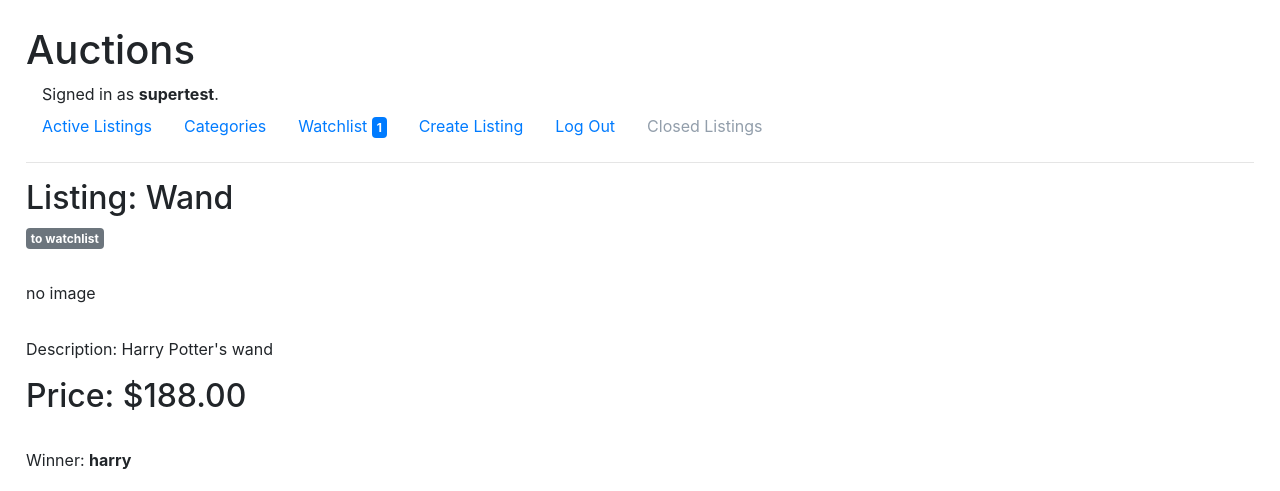
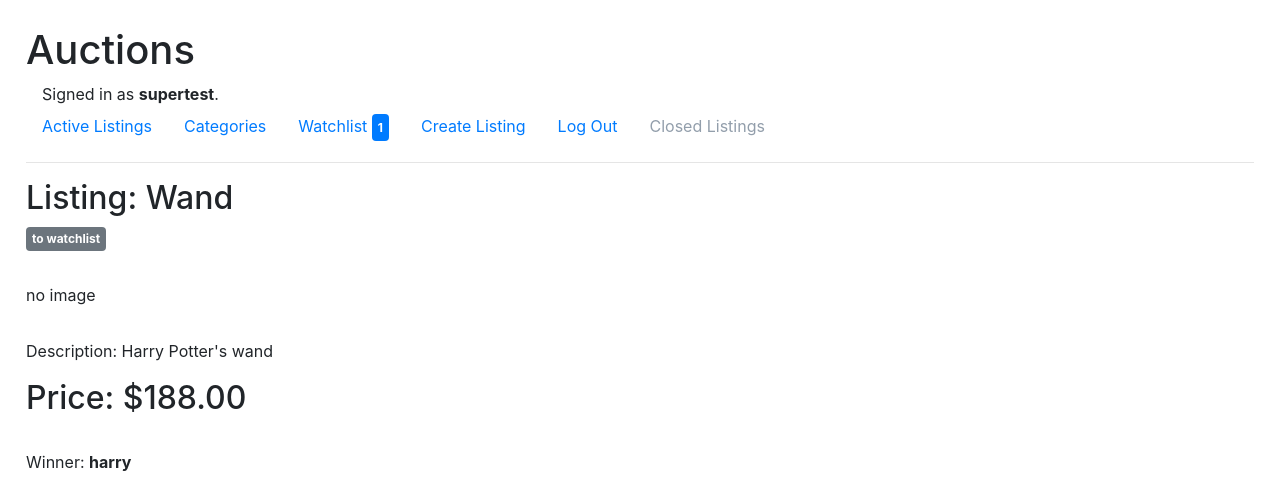
Before and after one commit to igorvoltaic/web50, a Django app: page /listing/2 in a window 1280 px wide. Shown: the top 491 px of the page. Run offline with Django 3.2, Linux system fonts and the light colour scheme; a user stored in the database is signed in; data comes from the database, SQL or seed files in the repository; both versions use the stored data as it was after the commit; some libraries are stand-ins or nearby versions.

Commit message:
replaced add-watchlist link with button

```diff
--- a/auctions/static/auctions/styles.css
+++ b/auctions/static/auctions/styles.css
@@ -50,14 +50,15 @@ body {
 
 .watchlist, span#watchlist-num {
     padding: 5px;
-    padding: .25em .4em;
     font-size: 75%;
     font-weight: 700;
     line-height: 1;
     text-align: center;
     vertical-align: baseline;
     border-radius: .25rem;
-    text-decoration: none !important;
+    cursor: pointer;
+    user-select: none;
+    border: 1px solid transparent;
 }
 
 
--- a/auctions/static/auctions/watchlist_handler.js
+++ b/auctions/static/auctions/watchlist_handler.js
@@ -5,14 +5,13 @@ const watchNum = document.querySelector('#watchlist-num');
 const addWatchlist = document.querySelector('#add-watchlist');
 document.addEventListener('DOMContentLoaded', function() {
     addWatchlist.onclick = function() {
-        event.preventDefault()
         fetch('http://127.0.0.1:8000/add-watchlist/' + listingId)
         .then(response => response.json())
         .then(data => {
             const inWatchlist = data.inwl
             if (!inWatchlist) {
                 addWatchlist.classList = "watchlist active-wl";
-                addWatchlist.text = "watching";
+                addWatchlist.innerText = "watching";
                 if (Number(watchNum.textContent) > 0) {
                     watchNum.textContent = Number(watchNum.textContent) + 1;
                 } else {
@@ -21,7 +20,7 @@ document.addEventListener('DOMContentLoaded', function() {
                 }
             } else {
                 addWatchlist.classList = "watchlist inactive-wl";
-                addWatchlist.text = "to watchlist";
+                addWatchlist.innerText = "to watchlist";
                 if (Number(watchNum.textContent) > 1 ) {
                     watchNum.textContent = Number(watchNum.textContent) - 1;
                 } else {
--- a/auctions/templates/auctions/listing.html
+++ b/auctions/templates/auctions/listing.html
@@ -9,9 +9,9 @@
     <div class="">
         <div class="">
             {% if watched %}
-            <a href="" class="watchlist active-wl" id="add-watchlist">watching</a>
+            <button class="watchlist active-wl" id="add-watchlist">watching</button>
             {% else %}
-            <a href="" class="watchlist inactive-wl" id="add-watchlist">to watchlist</a>
+            <button class="watchlist inactive-wl" id="add-watchlist">to watchlist</button>
             {% endif %}
         </div>
         <div class="lst-img">
```
Also changed, not shown: db.sqlite3.
